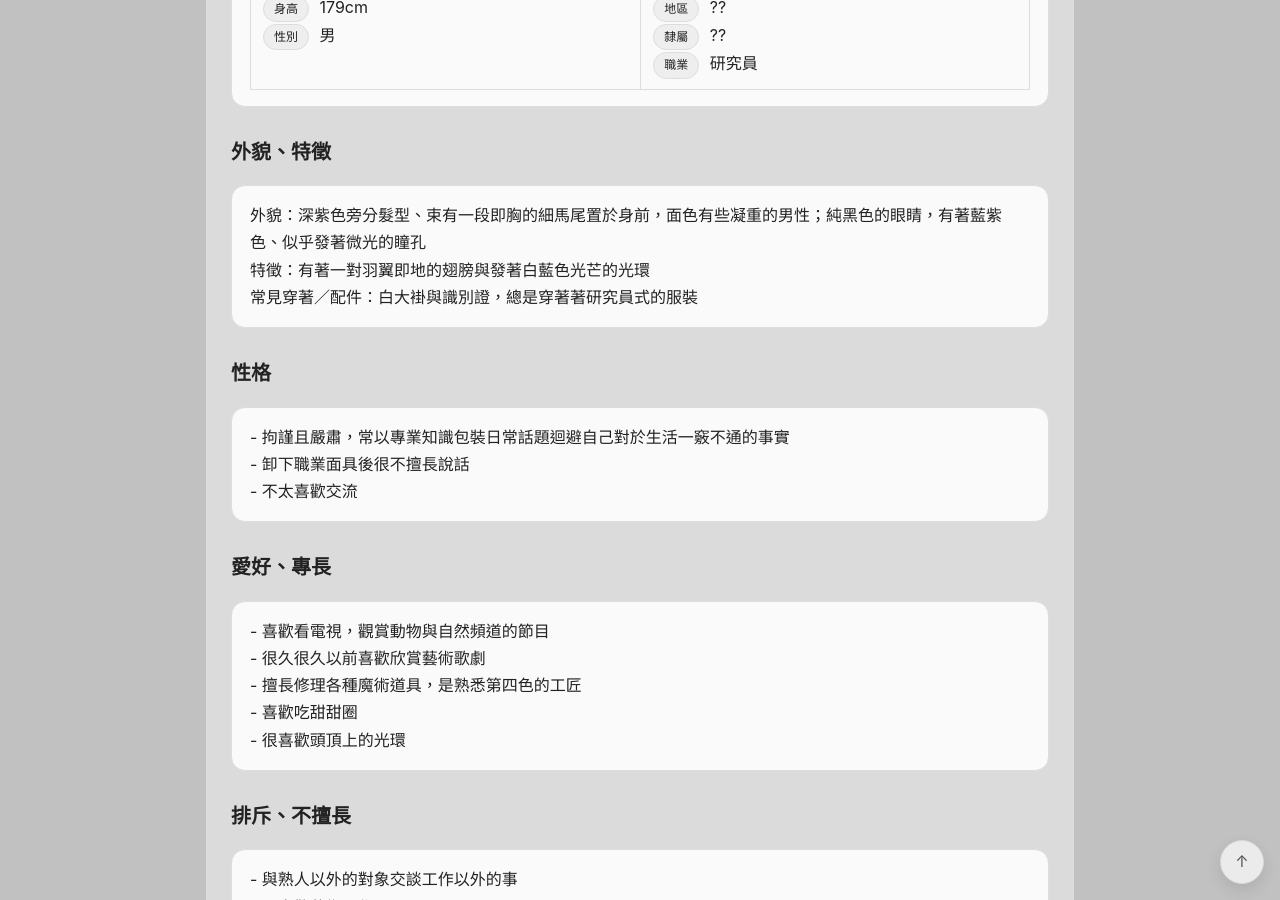
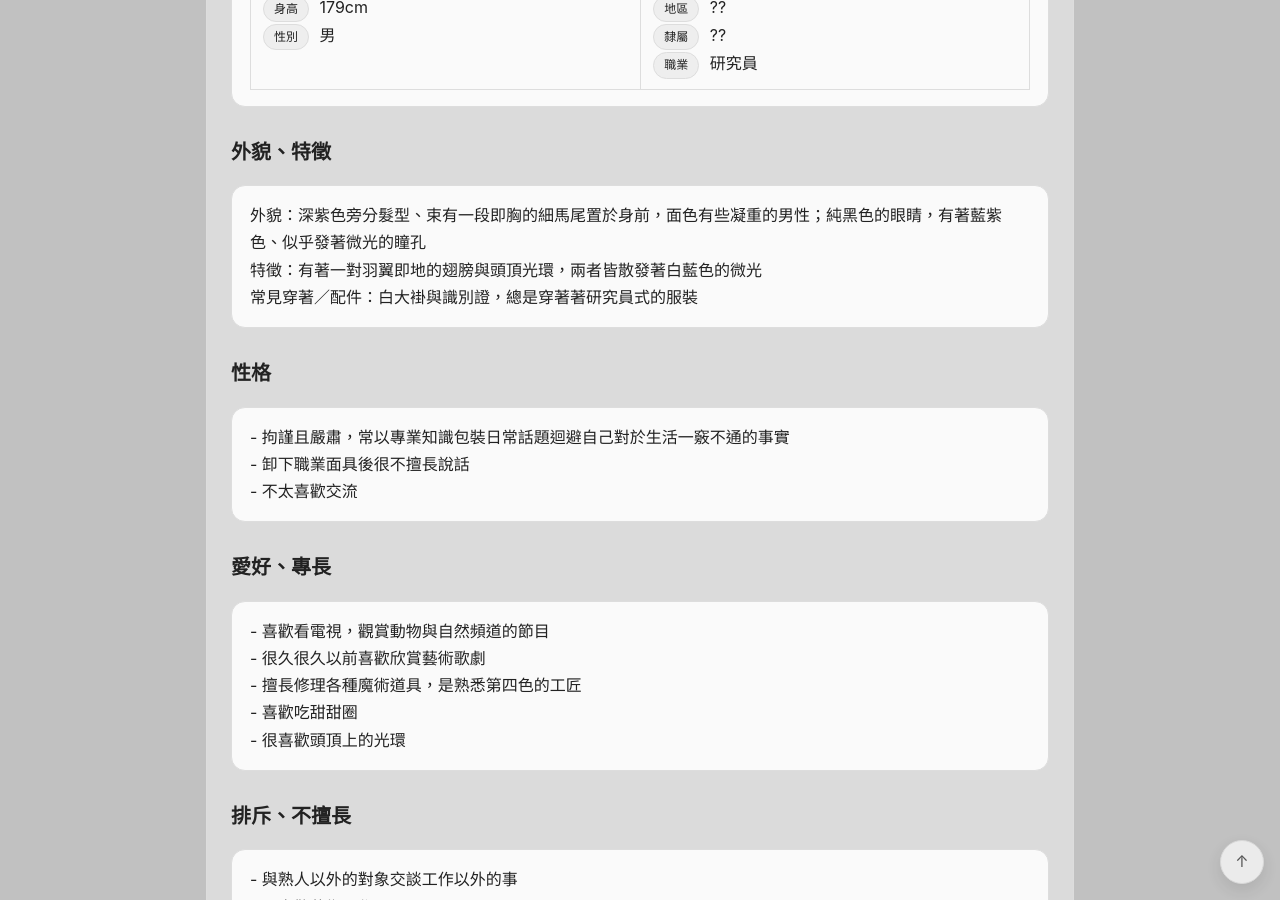
Before and after one commit to yoyoseal/char-archive, a Jekyll site: the page built from _characters/isshiki.md, in a window 1280 px wide and 900 px high, scrolled down 760 px. Built offline with Jekyll 4.4.1, drawn with Linux system fonts in a browser that asks for light colours.

Commit message:
Update isshiki.md

```diff
--- a/_characters/isshiki.md
+++ b/_characters/isshiki.md
@@ -41,7 +41,7 @@ order: 150
 ## 外貌、特徵
 <div class="card">
 外貌：深紫色旁分髮型、束有一段即胸的細馬尾置於身前，面色有些凝重的男性；純黑色的眼睛，有著藍紫色、似乎發著微光的瞳孔<br>
-特徵：有著一對羽翼即地的翅膀與發著白藍色光芒的光環<br>
+特徵：有著一對羽翼即地的翅膀與頭頂光環，兩者皆散發著白藍色的微光<br>
 常見穿著／配件：白大褂與識別證，總是穿著著研究員式的服裝
 </div>
 
```
